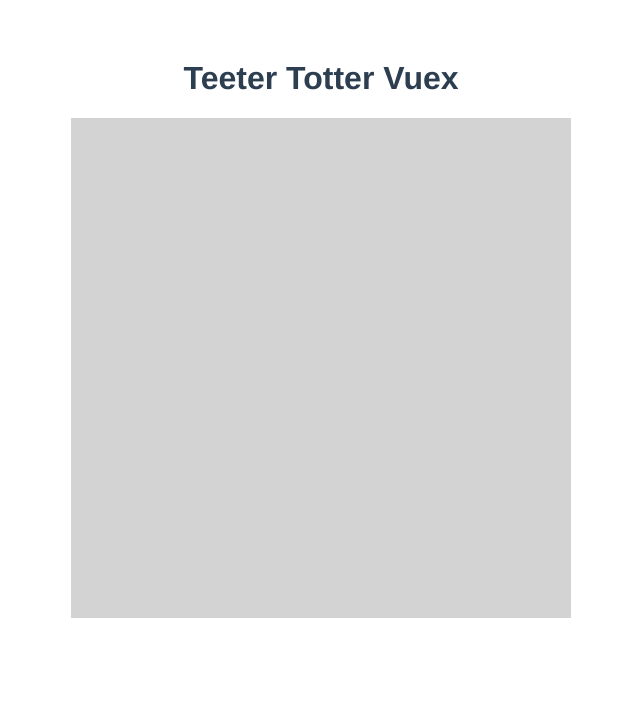
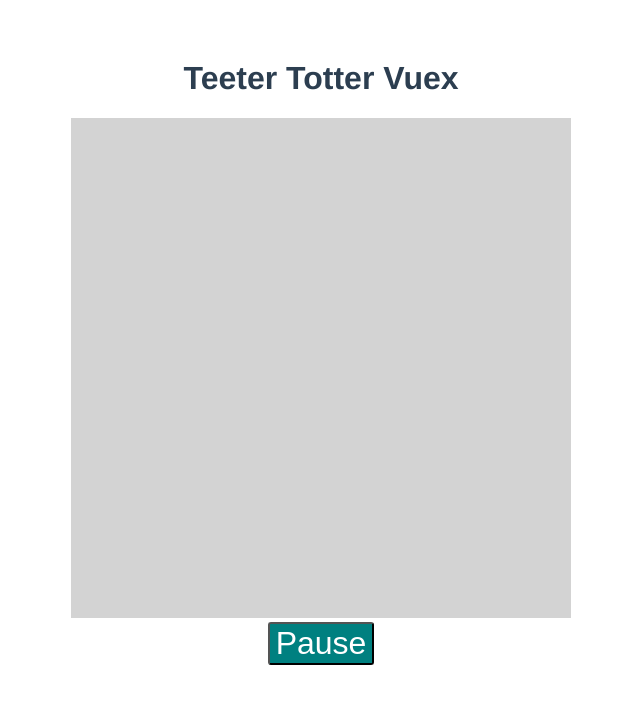
Before and after one commit to ikashifullah/teeter-totter-vuex, a Vue app: page / in a window 1280 px wide. Shown: the top 704 px of the page, without its empty margins (319-959 px from the left). Built offline with nearby package versions, Linux system fonts and the light colour scheme.

Commit message:
Add basic design

```diff
--- a/src/components/TeeterTotter.vue
+++ b/src/components/TeeterTotter.vue
@@ -2,10 +2,15 @@
   <div class="hello">
     <div class="game-height game-width d-inline-block">
       <div class="space-above-scale"></div>
-      <div v-if="gameOver" style="color: orange; margin-top: 80px;">
+      <div v-if="gameOver" class="game-over">
         <h3>Game Over</h3>
         <div>Refresh page to Play again</div>
       </div>
+    </div>
+    <div>
+      <button class="pause-btn">
+        {{pauseOrResume}}
+      </button>
     </div>
   </div>
 </template>
@@ -15,6 +20,12 @@ export default {
   name: 'TeeterTotter',
   props: {
     msg: String,
+  },
+  data() {
+    return {
+      gameOver: false,
+      pauseOrResume: 'Pause',
+    };
   },
 };
 </script>
@@ -33,4 +44,14 @@ export default {
 .d-inline-block {
   display: inline-block;
 }
+.pause-btn {
+  background-color: teal;
+  color: white;
+  font-size: 2em;
+  border-radius: 3px;
+}
+.game-over {
+  color: red;
+  margin-top: 80px;
+}
 </style>
```
